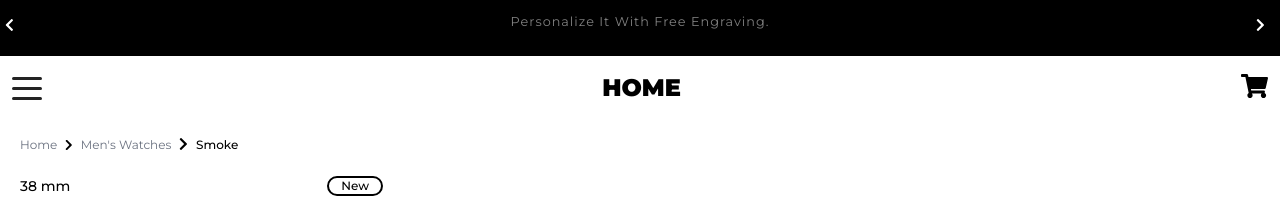
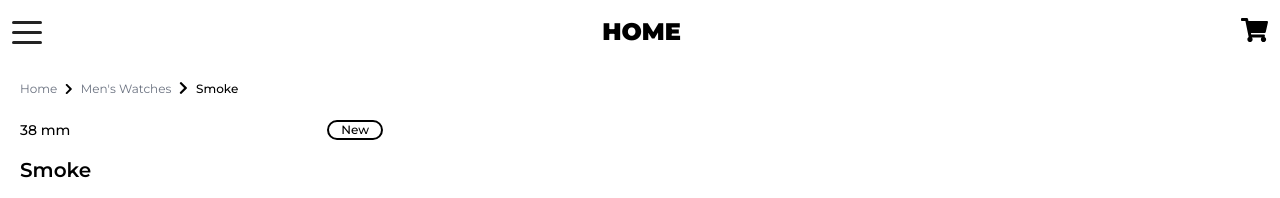
Before and after one commit to SpencerDedrick/nixonclone, a React (Create React App) app: page /smoke in a window 1280 px wide. Shown: the top 198 px of the page. Built offline with nearby package versions, Linux system fonts and the light colour scheme.

Commit message:
removed unused variables

```diff
--- a/src/App.js
+++ b/src/App.js
@@ -5,7 +5,7 @@ import Home from "./Pages/Home/Home";
 import Footer from "./Components/Footer/Footer";
 import Header from "./Components/Header/Header";
 import SlideMenu from "./Components/SlideMenu";
-import PromoBar from "./Components/PromoBar";
+/* import PromoBar from "./Components/PromoBar"; */
 import Cart from "./Pages/Cart/Cart";
 import products from "./Constants/Products";
 import ProductPage from "./Pages/Product/ProductPage";
@@ -37,7 +37,7 @@ function App() {
     <div className="App">
       <Router>
         <ScrollToTop />
-        <PromoBar />
+        {/*   <PromoBar /> */}
         <Header toggleMenu={toggleMenu} closeMenu={closeMenu} />
         <SlideMenu menuState={menuState} toggleMenu={toggleMenu} />
         <div id="page-wrap">
--- a/src/Components/PromoBar.jsx
+++ b/src/Components/PromoBar.jsx
@@ -96,6 +96,7 @@ const settings = {
   slidesToScroll: 1,
   nextArrow: <NextArrow />,
   prevArrow: <PrevArrow />,
+  variableWidth: true,
 };
 
 function PromoBar() {
```
